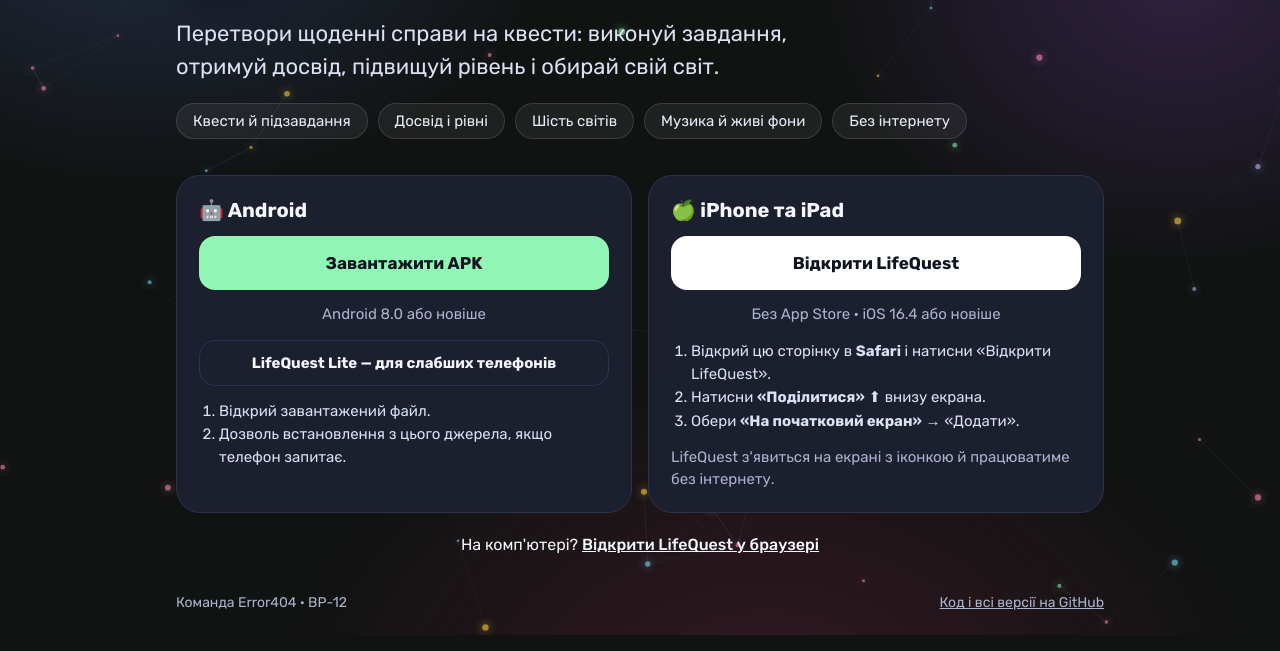
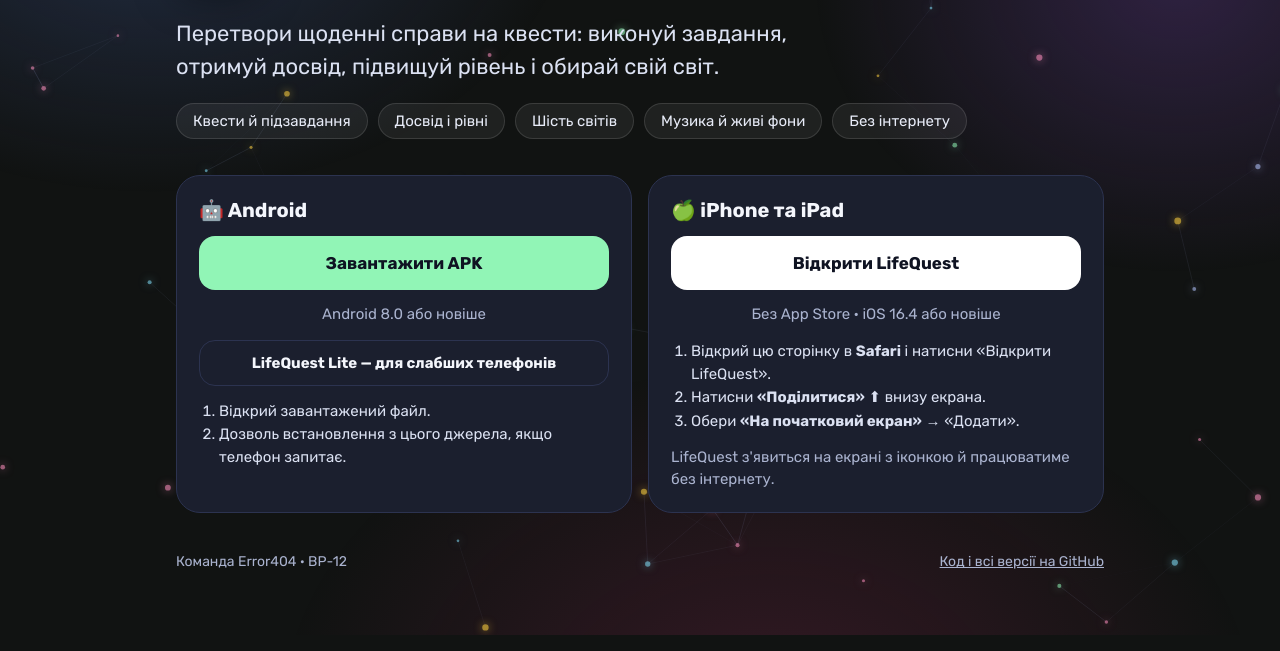
Before and after one commit to Andriy440/LifeQuest, a plain HTML site: page index.html in a window 1280 px wide. Shown: the part 165-816 px from the top of the page. Drawn offline with nearby package versions, Linux system fonts and the light colour scheme; no server answers; animation ran at ten frames a second.

Commit message:
LifeQuest 2.9.7 site: download page and web app
The download page no longer offers to open the app on a computer.

Co-Authored-By: Claude Opus 5.5 <noreply@anthropic.com>
Claude-Session: https://claude.ai/code/session_01DsNBbJZfFoSxcH8YcdHghu

```diff
--- a/index.html
+++ b/index.html
@@ -45,8 +45,6 @@
   .btn.lite { background: transparent; color: var(--text); border: 1px solid var(--line); min-height: 46px; font-size: 15px; }
   .meta { font-size: 13px; color: var(--muted); text-align: center; }
   ol { margin: 0; padding-left: 20px; color: #dbe1f2; line-height: 1.55; font-size: 15px; }
-  .web { margin-top: 22px; text-align: center; }
-  .web a { color: var(--text); font-weight: 500; }
   footer { margin-top: 40px; display: flex; flex-wrap: wrap; justify-content: space-between; gap: 12px; color: var(--muted); font-size: 14px; }
   footer a { color: var(--muted); }
   @media (prefers-reduced-motion: reduce) { .btn { transition: none; } }
@@ -91,8 +89,6 @@
       <p>LifeQuest з'явиться на екрані з іконкою й працюватиме без інтернету.</p>
     </article>
   </section>
-
-  <p class="web">На комп'ютері? <a href="./app/">Відкрити LifeQuest у браузері</a></p>
 
   <footer>
     <span id="version">Команда Error404 · ВР-12</span>
```
